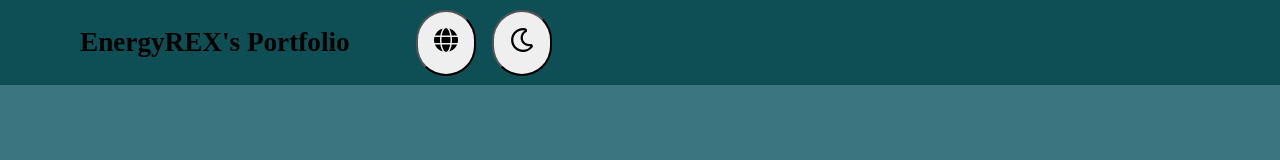
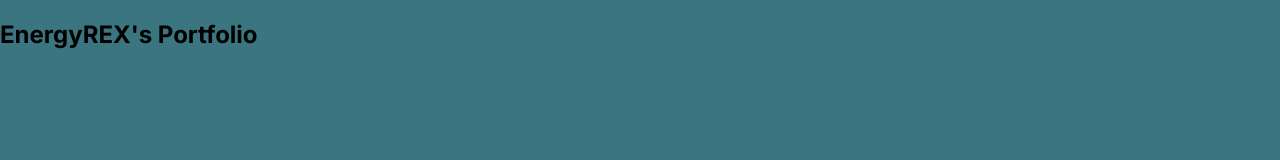
Before and after one commit to EnergyREX/Portfolio, a Next.js app: page / in a window 1280 px wide. Shown: the top 160 px of the page. Built offline with nearby package versions, Linux system fonts and the light colour scheme.

Commit message:
Fixed fonts working and remaking navbar.

```diff
--- a/app/(root)/layout.tsx
+++ b/app/(root)/layout.tsx
@@ -4,12 +4,12 @@ import styles from "./globals.module.css"
 import Header from "../ui/components/Header/Header"
 import Footer from "../ui/components/Footer/Footer"
 
+export const metadata: Metadata = {
+  title: "EnergyREX's Portfolio",
+  description: "EnergyREX's developer portfolio",
+};
+
 const inter = Inter({ subsets: ["latin"] });
-
-export const metadata: Metadata = {
-  title: "Create Next App",
-  description: "Generated by create next app",
-};
 
 export default function RootLayout({
   children,
@@ -17,7 +17,7 @@ export default function RootLayout({
   children: React.ReactNode;
 }>) {
   return (
-    <html lang="en">
+    <html className={inter.className} lang="en">
       <body className={styles.mainBody}>
         <Header />
         {children}
--- a/app/ui/components/Content/Sections/Projects/ProjectCrd.jsx
+++ b/app/ui/components/Content/Sections/Projects/ProjectCrd.jsx
@@ -1,9 +1,9 @@
-
+import Image from "next/image";
 
 export default function ProjectCrd(props) {
     return (
         <article className="projects__projectcrd">
-            <img className="projectcrd__img" src={props.img} alt="Project bgimg" />
+            <Image className="projectcrd__img" src={props.img} alt="Project bgimg" width={200} />
             <div className="projectcrd__content">
             <h1 className="projectcrd__title">{props.projectName}</h1>
             <p className="projectcrd__about">{props.children}</p>
--- a/app/ui/components/Content/Sections/Projects/Projects.jsx
+++ b/app/ui/components/Content/Sections/Projects/Projects.jsx
@@ -2,16 +2,19 @@ import ProjectCrd from "./ProjectCrd"
 
 import PlaceholderImg from "../../assets/placeholder.png"
 import ProjectTitle from "./ProjectTitle"
+import Image from "next/image"
+import astriximg from "@/app/ui/components/Content/assets/placeholder.png"
 
 export default function Projects() {
     return (
         <section className="content__projects">
             <ProjectTitle />
             <div className="projects__cardscontainer">
-            <ProjectCrd projectName="AstriXMC - MC SMP" img={PlaceholderImg}>
+            <ProjectCrd projectName="AstriXMC - MC SMP" img={astriximg}>
+
                 AstriXMC is a Minecraft server created by me, whos principal aim is to give to
                 users a really "free" experience, making them, in the process, to enjoy of a new
-                experience by using (future) mods.
+                experience by using FabricMC mods.
             </ProjectCrd>
             </div>
         </section>
--- a/app/ui/components/Header/Header.css
+++ b/app/ui/components/Header/Header.css
@@ -1,56 +1,3 @@
-:root {
-
-    --blue-chill-50: #effefd;
-    --blue-chill-100: #c7fffc;
-    --blue-chill-200: #90fff9;
-    --blue-chill-300: #51f7f5;
-    --blue-chill-400: #1de1e4;
-    --blue-chill-500: #04c2c8;
-    --blue-chill-600: #008e96;
-    --blue-chill-700: #057980;
-    --blue-chill-800: #0a5e65;
-    --blue-chill-900: #0d4f54;
-    --blue-chill-950: #002d33;
-}
-
-.header {
-    display: grid;
-    grid-template-rows: repeat(1, 1fr);
-    grid-template-columns: 30% 20% 50%;
-
-    align-items: center;
-    justify-content: center;
-
-    margin-bottom: 2rem;
-
-    padding-left: 5rem;
-    padding-right: 5rem;
-
-    background-color: var(--blue-chill-900);
-}
-
-/* * Header Misc components */
-
-.header__logo {
-    font-size: 1.7rem;
-    font-weight: 700;
-}
-
-.header__functions {
-    display: flex;
-    align-items: center;
-}
-
-.header__function {
-    font-size: 1.5rem;
-    margin-right: 1rem;
-    padding: 1rem;
-
-    border-radius: 2rem;
-}
-
-/* * Header - Navbar */
-
 .header__navbar {
     align-content: flex-start;
     justify-content: flex-end;
--- a/app/ui/components/Header/Header.tsx
+++ b/app/ui/components/Header/Header.tsx
@@ -1,8 +1,6 @@
 import "./Header.css"
 
 import Navbar from "../Nav/Navbar"
-import HeaderFunction from "./header-comps/HeaderFunction"
-import HeaderLogo from "./header-comps/HeaderLogo"
 
 import { FaGlobe } from "react-icons/fa6";
 import { FaRegMoon } from "react-icons/fa";
@@ -11,10 +9,8 @@ import { ReactNode } from "react";
 export default function Header() {
     return (
         <header className="header">
-            <HeaderLogo> EnergyREX's Portfolio </HeaderLogo>
+            <h2>EnergyREX's Portfolio</h2>
             <div className="header__functions">
-                <HeaderFunction><FaGlobe /></HeaderFunction>
-                <HeaderFunction><FaRegMoon /></HeaderFunction>
             </div>
         </header>
     )
--- a/app/ui/components/Header/header-comps/HeaderFunction.jsx
+++ /dev/null
@@ -1,5 +0,0 @@
-export default function HeaderFunction(props) {
-    return (
-        <button className="header__function" onClick={props.function}>{props.children}</button>
-    )
-}
--- a/app/ui/components/Header/header-comps/HeaderLogo.jsx
+++ /dev/null
@@ -1,5 +0,0 @@
-export default function HeaderLogo(props) {
-    return (
-        <p className="header__logo">{props.children}</p>
-    )
-}
--- /dev/null
+++ b/app/ui/fonts.ts
@@ -0,0 +1,6 @@
+import { Inter } from 'next/font/google'
+
+export const inter = Inter({
+  subsets: ['latin'],
+  display: 'swap',
+})
```
